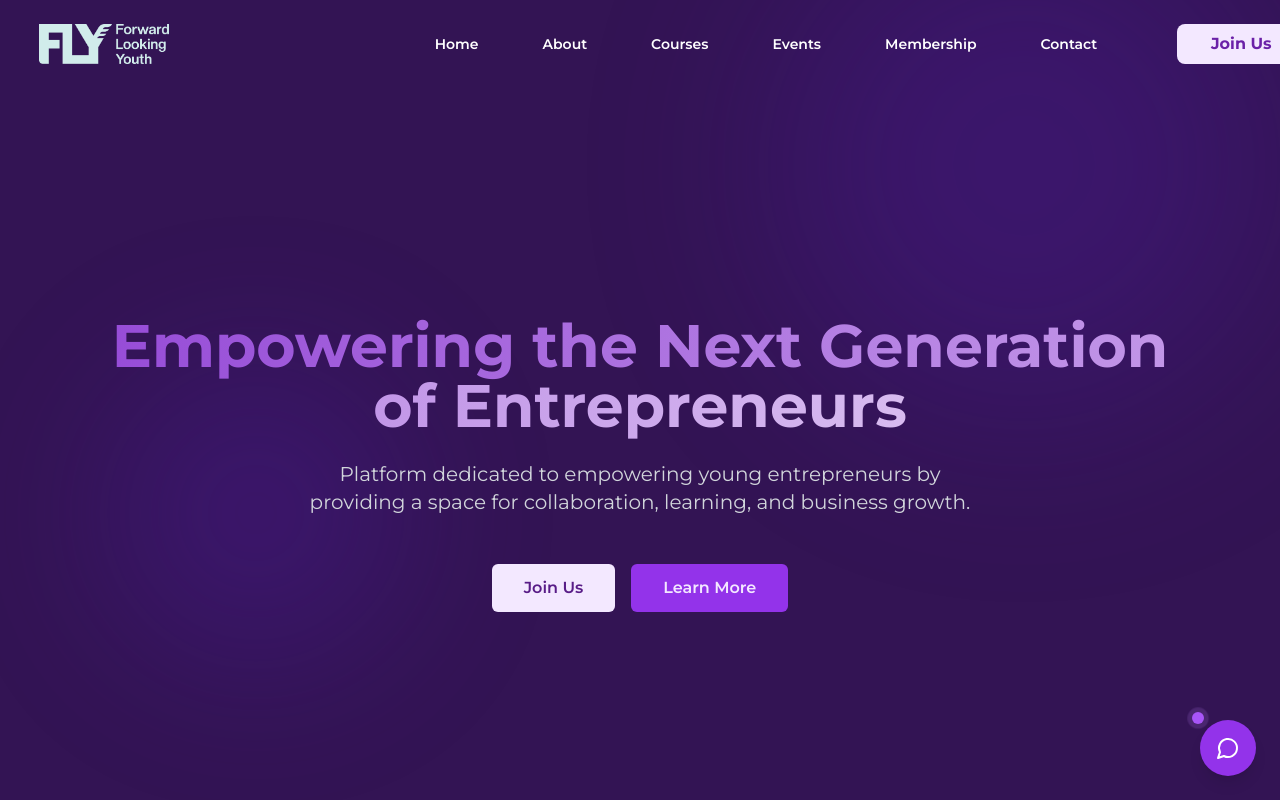
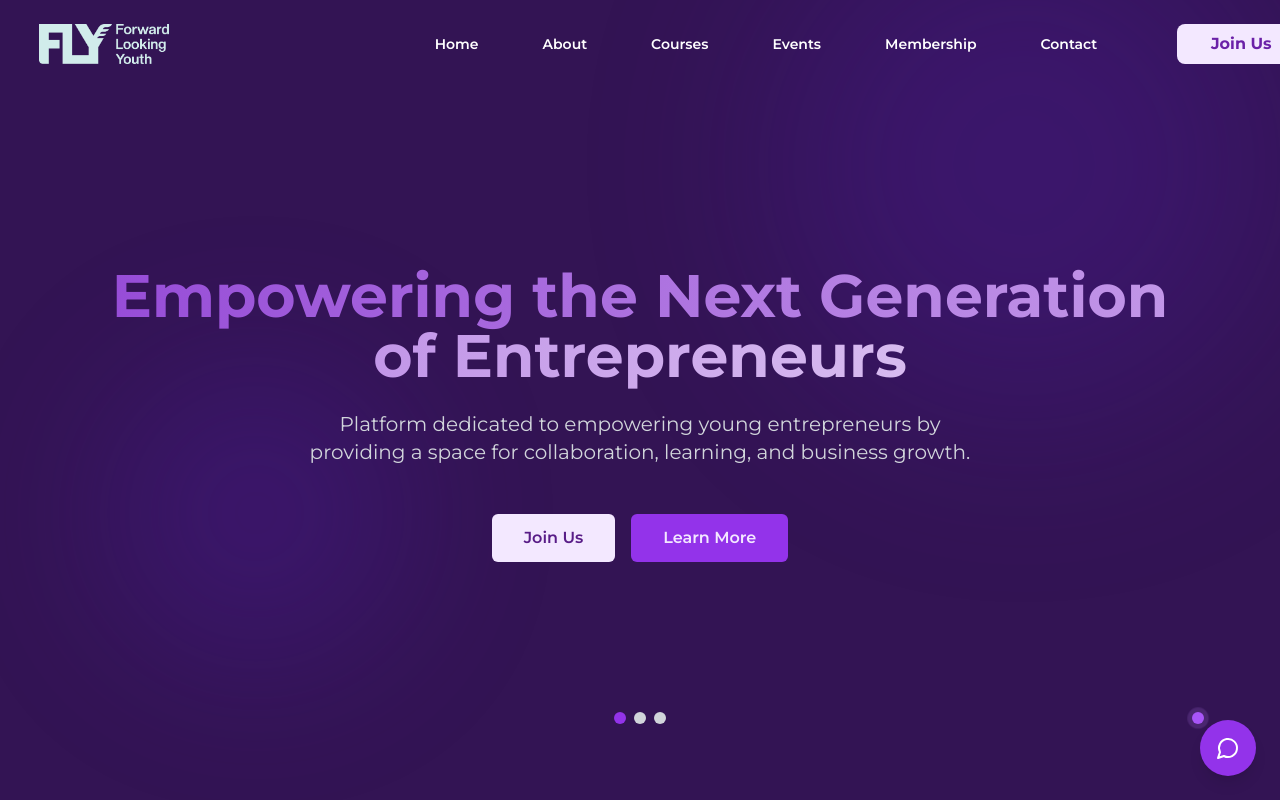
Before and after one commit to dev-hemito/flynetwork, a Next.js app: page / in a window 1280 px wide. Shown: the top 800 px of the page. Built offline with nearby package versions, Linux system fonts and the light colour scheme.

Commit message:
hero slider

```diff
--- a/src/app/page.js
+++ b/src/app/page.js
@@ -7,19 +7,13 @@ import ValuesofFly from '@/components/Home/ValuesofFly'
 import BlogPost from '@/components/EntrepreneurialMindset'
 import QuoteCard from '@/components/QuoteCard'
 import React from 'react'
+import HeroCarousel from '@/components/Home/HeroCarousal'
 
 const page = () => {
   return (
     <div className='max-w-7xl mx-auto text-center relative z-10 py-16 text-white'>
       <AnimatedBackground />
-      <HeroSection headingTop="Empowering the Next Generation"
-        headingBottom="of Entrepreneurs"
-        ptag="Platform dedicated to empowering young entrepreneurs by providing a space for collaboration,
-          learning, and business growth."
-        btn1="Join Us"
-        btn1Link="/join-fly"
-        btn2="Learn More"
-        btn2Link="/" />
+      <HeroCarousel/>
       <ValuesofFly />
       <QuoteCard />
       <BlogPost />
--- a/src/components/EntrepreneurialMindset.js
+++ b/src/components/EntrepreneurialMindset.js
@@ -1,3 +1,4 @@
+import Image from 'next/image';
 import React, { useState } from 'react';
 
 const BlogPost = () => {
@@ -7,6 +8,7 @@ const BlogPost = () => {
         {
             id: 1,
             title: "THE ENTREPRENEURIAL MINDSET",
+            image:'/members/arun.jpg',
             excerpt: "Many individuals aspire to establish their own businesses; however, they may lack the necessary entrepreneurial mindset to succeed. They often do not fully grasp the realities and implications of entrepreneurship.",
             author: "Dr Arun Oommen",
             credentials: "MBBS, MS (General Surgery), Mch (Neurosurgery), MRCS Ed (UK), MBA (Hospital Administration), D Litt(h), DSc(h), PhD(h), ENLS",
@@ -17,6 +19,7 @@ const BlogPost = () => {
         {
             id: 2,
             title: "THE ENTREPRENEURIAL MINDSET",
+            image:'/members/arun.jpg',
             excerpt: "Many individuals aspire to establish their own businesses; however, they may lack the necessary entrepreneurial mindset to succeed. They often do not fully grasp the realities and implications of entrepreneurship.",
             author: "Dr Arun Oommen",
             credentials: "MBBS, MS (General Surgery), Mch (Neurosurgery), MRCS Ed (UK), MBA (Hospital Administration), D Litt(h), DSc(h), PhD(h), ENLS",
@@ -27,6 +30,7 @@ const BlogPost = () => {
         {
             id: 3,
             title: "THE ENTREPRENEURIAL MINDSET",
+            image:'/members/arun.jpg',
             excerpt: "Many individuals aspire to establish their own businesses; however, they may lack the necessary entrepreneurial mindset to succeed. They often do not fully grasp the realities and implications of entrepreneurship.",
             author: "Dr Arun Oommen",
             credentials: "MBBS, MS (General Surgery), Mch (Neurosurgery), MRCS Ed (UK), MBA (Hospital Administration), D Litt(h), DSc(h), PhD(h), ENLS",
@@ -37,6 +41,7 @@ const BlogPost = () => {
         {
             id: 4,
             title: "THE ENTREPRENEURIAL MINDSET",
+            image:'/members/arun.jpg',
             excerpt: "Many individuals aspire to establish their own businesses; however, they may lack the necessary entrepreneurial mindset to succeed. They often do not fully grasp the realities and implications of entrepreneurship.",
             author: "Dr Arun Oommen",
             credentials: "MBBS, MS (General Surgery), Mch (Neurosurgery), MRCS Ed (UK), MBA (Hospital Administration), D Litt(h), DSc(h), PhD(h), ENLS",
@@ -62,9 +67,8 @@ const BlogPost = () => {
                             // Collapsed View
                             <div className="p-6">
                                 <div className="md:flex items-start gap-4">
-                                    <div className="w-16 h-16 rounded-full bg-gradient-to-br from-purple-400 to-pink-500 flex items-center justify-center text-white text-xl font-bold">
-                                        {post.author.split(' ').map(n => n[0]).join('')}
-                                    </div>
+                                    <Image src={post.image} width={300} height={300} alt={post.author} className="w-16 h-16 rounded-full bg-gradient-to-br from-purple-400 to-pink-500 flex items-center justify-center object-cover text-white text-xl font-bold"/>
+
                                     <div className="flex-1">
                                         <h2 className="text-xl font-bold text-white mb-2">{post.title}</h2>
                                         <p className="text-purple-200 text-sm mb-4 line-clamp-2">{post.excerpt}</p>
@@ -79,9 +83,8 @@ const BlogPost = () => {
                             // Expanded View
                             <div className="p-6">
                                 <div className="flex flex-col md:flex-row gap-6 mb-6">
-                                    <div className="w-24 h-24 md:w-32 md:h-32 rounded-full bg-gradient-to-br from-purple-400 to-pink-500 flex items-center justify-center text-white text-3xl font-bold mx-auto md:mx-0">
-                                        {post.author.split(' ').map(n => n[0]).join('')}
-                                    </div>
+                                <Image src={post.image} width={300} height={300} alt={post.author}  className="w-24 h-24 md:w-32 md:h-32 rounded-full bg-gradient-to-br from-purple-400 to-pink-500 flex items-center justify-center text-white text-3xl font-bold mx-auto md:mx-0 object-cover" />
+
                                     <div>
                                         <h1 className="text-2xl md:text-3xl font-bold text-white mb-4 text-center md:text-left">{post.title}</h1>
                                         <div className="text-purple-200">
--- /dev/null
+++ b/src/components/Home/HeroCarousal.js
@@ -0,0 +1,155 @@
+'use client'
+import React, { useState, useEffect } from 'react';
+import Link from 'next/link';
+import Image from 'next/image';
+
+const HeroCarousel = () => {
+  const [currentSlide, setCurrentSlide] = useState(0);
+
+  // Slides configuration
+  const slides = [
+    {
+      type: 'landing',
+      headingTop: "Empowering the Next Generation",
+      headingBottom: "of Entrepreneurs",
+      ptag: "Platform dedicated to empowering young entrepreneurs by providing a space for collaboration, learning, and business growth.",
+      btn1: "Join Us",
+      btn1Link: "/join-fly",
+      btn2: "Learn More",
+      btn2Link: "/about"
+    },
+    {
+      type: 'founder',
+      message: "Our mission is to ignite the entrepreneurial spirit in young minds, providing them with the tools, network, and confidence to turn their dreams into reality.",
+      name: "Mr. Sami K Haridas",
+      title: "Founder & CEO",
+      imageUrl: "/members/sami.jpg", // Replace with actual image path
+      signature: "/founder-signature.png" // Replace with actual signature path
+    },
+    {
+      type: 'group',
+      imageUrl: "/members/group.jpg", // Replace with actual group photo path
+      title: "",
+      description: ""
+    }
+  ];
+
+  // Auto-slide logic
+  useEffect(() => {
+    const slideDurations = [8000, 8000, 8000]; // Durations for each slide
+    const timer = setTimeout(() => {
+      setCurrentSlide((prev) => (prev + 1) % slides.length);
+    }, slideDurations[currentSlide]);
+
+    return () => clearTimeout(timer);
+  }, [currentSlide]);
+
+  // Render different slide types
+  const renderLandingSlide = (slide) => (
+    <div style={{height:"calc(100vh - 100px)"}} className=" flex flex-col items-center justify-center px-4 md:px-8 relative overflow-hidden">
+      <div className="text-center relative z-10 py-16">
+        <h1 className="text-4xl md:text-6xl font-bold mb-6 relative" data-aos="fade-down" data-aos-delay="300">
+          <span className="animate-gradient bg-gradient-to-r from-purple-700 via-pink-300 via-white to-purple-700 bg-[length:400%_400%] text-transparent bg-clip-text">
+            {slide.headingTop}
+            <br />
+            {slide.headingBottom}
+          </span>
+        </h1>
+
+        <p className="text-gray-300 text-lg md:text-xl mb-12 max-w-2xl mx-auto" data-aos="fade-down" data-aos-delay="200">
+          {slide.ptag}
+        </p>
+
+        <div className="flex flex-col sm:flex-row gap-4 justify-center" data-aos="fade-down">
+          <Link href={slide.btn1Link} className="px-8 py-3 bg-purple-100 text-purple-900 rounded-md font-semibold hover:bg-purple-200 transition-colors duration-300">
+            {slide.btn1}
+          </Link>
+          <Link href={slide.btn2Link} className="px-8 py-3 bg-purple-600 text-purple-100 rounded-md font-semibold hover:bg-purple-800 transition-colors duration-300">
+            {slide.btn2}
+          </Link>
+        </div>
+      </div>
+    </div>
+  );
+
+  const renderFounderSlide = (slide) => (
+    <div style={{height:"calc(100vh - 100px)"}} className=" flex flex-col md:flex-row items-center justify-center px-4 md:px-8 relative overflow-hidden">
+      <div className="w-1/2  flex justify-center mb-8 md:mb-0">
+        <div className="md:w-64 md:h-64  flex items-center flex-wrap justify-center">
+          <Image
+            src={slide.imageUrl}
+            alt={slide.name}
+            width={500}
+            height={500}
+            className="object-cover md:w-full md:h-full w-32 h-32 rounded-full"
+          />
+          <h3 className="text-2xl font-bold">{slide.name}</h3>
+          <p className="text-gray-400">{slide.title}</p>
+        </div>
+      </div>
+      <div className="w-full md:w-1/2 text-center md:text-left">
+        <p className=" italic mb-6 max-w-2xl mx-auto">"{slide.message}"</p>
+        <div>
+
+          <Image
+            src={slide.signature}
+            alt="Signature"
+            width={200}
+            height={100}
+            className="mt-4 mx-auto md:mx-0"
+          />
+        </div>
+      </div>
+    </div>
+  );
+
+  const renderGroupSlide = (slide) => (
+    <div style={{height:"calc(100vh - 100px)"}} className=" flex flex-col items-center justify-center px-4 md:px-8 relative overflow-hidden">
+      <div className="text-center">
+        <h2 className="text-4xl font-bold mb-8">{slide.title}</h2>
+        <p className="text-xl text-gray-300 mb-12 max-w-2xl mx-auto">{slide.description}</p>
+        <div className="w-full max-w-4xl mx-auto">
+          <Image
+            src={slide.imageUrl}
+            alt="Community Group Photo"
+            width={800}
+            height={800}
+            className="rounded-lg shadow-2xl w-full h-full"
+          />
+        </div>
+      </div>
+    </div>
+  );
+
+  // Slide rendering map
+  const slideRenderers = {
+    'landing': renderLandingSlide,
+    'founder': renderFounderSlide,
+    'group': renderGroupSlide
+  };
+
+  return (
+    <div className="relative">
+      {/* Slides Container */}
+      <div className="transition-all duration-700 ease-in-out">
+        {/* Current Slide */}
+        {slideRenderers[slides[currentSlide].type](slides[currentSlide])}
+      </div>
+
+      {/* Optional: Slide Indicators */}
+      <div className="absolute bottom-10 left-1/2 transform -translate-x-1/2 flex space-x-2">
+        {slides.map((_, index) => (
+          <button
+            key={index}
+            onClick={() => setCurrentSlide(index)}
+            className={`w-3 h-3 rounded-full ${
+              currentSlide === index ? 'bg-purple-600' : 'bg-gray-300'
+            }`}
+          />
+        ))}
+      </div>
+    </div>
+  );
+};
+
+export default HeroCarousel;
--- a/src/components/Home/ValuesofFly.js
+++ b/src/components/Home/ValuesofFly.js
@@ -44,7 +44,7 @@ const ValuesofFly = () => {
     ];
 
     return (
-        <section className="min-h-screen  py-16 px-4 relative overflow-hidden">
+        <section className="min-h-screen mt-12  py-16 px-4 relative overflow-hidden">
             {/* Background decoration */}
 
 
@@ -54,7 +54,7 @@ const ValuesofFly = () => {
                     <h1 className="text-4xl md:text-6xl font-bold mb-6 text-white tracking-tight">
                         Values of FLY
                     </h1>
-                    <p className="text-gray-300 max-w-2xl mx-auto text-lg leading-relaxed">
+                    <p className="text-gray-300 max-w-5xl mx-auto text-lg leading-relaxed">
                         FLY's mission is to cultivate a community of empowered, connected, and inspired young entrepreneurs who support each other on their journeys to success.
                         Our core values reflect our commitment to fostering meaningful relationships, shared growth, and impactful transformation.
                     </p>
```
Also changed, not shown: 1 other file (tests, documents, lock files or other folders).
